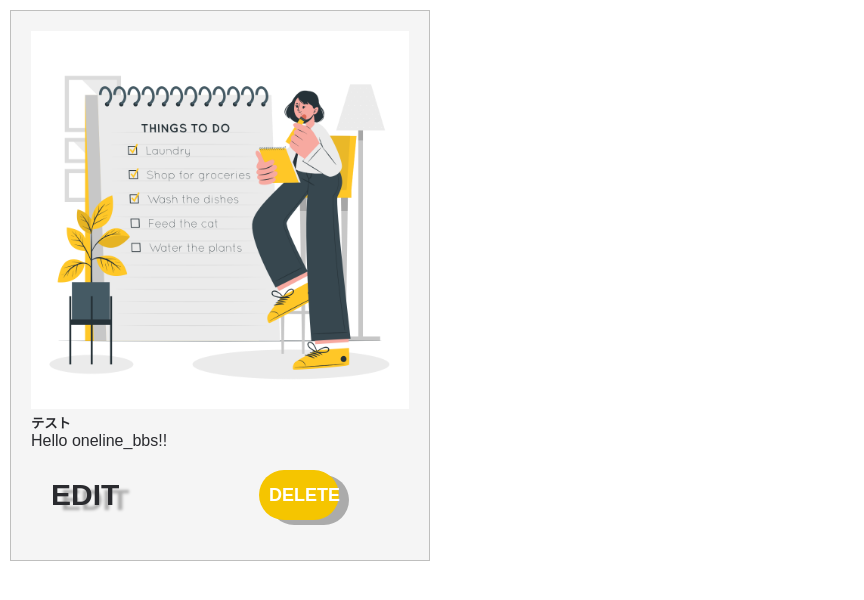
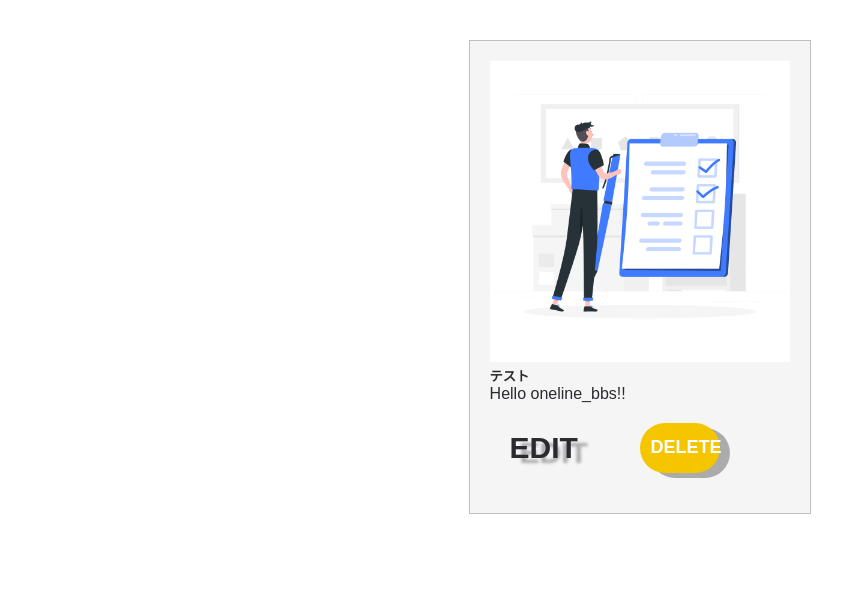
Before and after one commit to Mkk818/todo_team_practice_copy, a PHP site: page / in a window 1280 px wide. Shown: the part 74-674 px from the top of the page, without its empty margins (0-864 px from the left). Run offline with PHP 8.4, Linux system fonts and the light colour scheme; data comes from the database, SQL or seed files in the repository.

Commit message:
JSをmain.jsに移動 画像ファイル名を変更 CSSで折り返すように変更

```diff
--- a/index.php
+++ b/index.php
@@ -29,19 +29,9 @@ require_once('function.php');
             </div>
         </header>
             <div class="menu">
-            <div class="col">
                     <?php foreach ($tasks as $task) : ?>
                         <div class="card">
-                    <script type="text/javascript">
-                        var imglist = new Array(
-                            "./img/Todolist-rafiki.png",
-                            "./img/Todolist-amico.png",
-                            "./img/Todolist-cuate.png",
-                        );
-                        var selectnum = Math.floor(Math.random() * imglist.length);
-                        var output = "<img src=" + imglist[selectnum] + ">";
-                        document.write(output);
-                    </script>
+                            <script src="main.js"></script>
                             <h5 class="card-title">
                                 <!-- タイトルを表示させる -->
                                 <?php echo h($task["title"]); ?>
@@ -59,9 +49,8 @@ require_once('function.php');
                                 </form>
                             </div><!-- text-right -->
                         </div><!-- card -->
-            </div><!-- col -->
+                        <?php endforeach; ?>
             </div><!-- menu -->
-        <?php endforeach; ?>
     </div><!-- main -->
 </body>
 
--- /dev/null
+++ b/main.js
@@ -0,0 +1,10 @@
+'use strict';
+
+var imglist = new Array(
+    "./img/0.png",
+    "./img/1.png",
+    "./img/2.png",
+);
+var selectnum = Math.floor(Math.random() * imglist.length);
+var output = "<img src=" + imglist[selectnum] + ">";
+document.write(output);
--- a/style.css
+++ b/style.css
@@ -90,10 +90,14 @@ header, .text-right {
 
 /* TODOリスト */
 .menu {
-    padding: 10px ;
+    display: flex;
+    padding: 20px;
+    margin: 20px;
+    justify-content: space-evenly;
+    flex-wrap: wrap;
 }
 .card {
-    width: calc(100% / 3);
+    width: calc(100% / 3.5);
     height: 80%;
     border: 1px solid #bfbfbe;
     padding: 20px;
```
Also changed, not shown: img/0.png (renamed from img/Todolist-amico.png), img/1.png (renamed from img/Todolist-cuate.png), img/2.png (added), img/Todolist-rafiki.png (deleted). Lines whose indentation alone changed are shown as unchanged.
